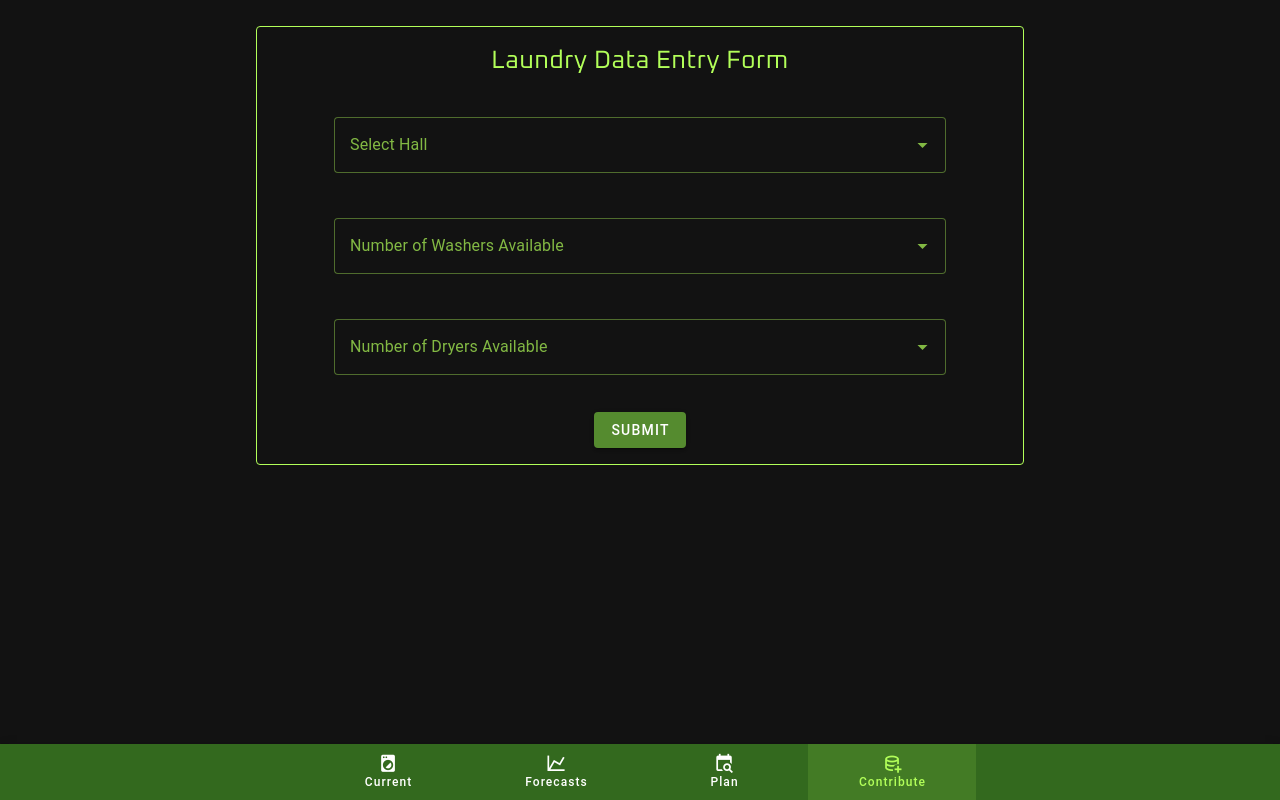
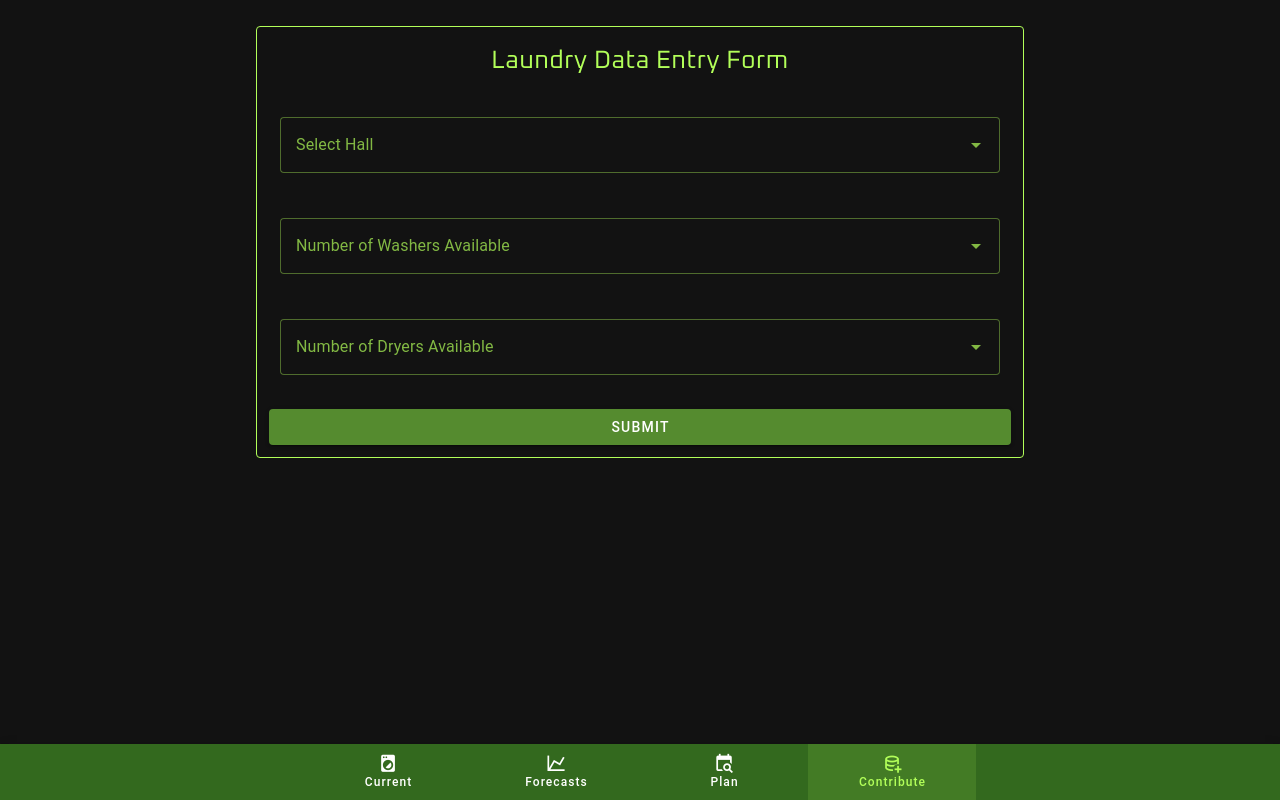
Before and after one commit to Nioron07/Far-Laundry-Frontend, a Vue app: page /contribute in a window 1280 px wide. Built offline with nearby package versions, Linux system fonts and the light colour scheme; a web font is replaced by a local one; what vue3-apexcharts would draw is missing.

Commit message:
contibute style changes

```diff
--- a/src/pages/contribute.vue
+++ b/src/pages/contribute.vue
@@ -8,7 +8,9 @@
       :items="[0, 1, 2, 3, 4, 5, 6, 7, 8, 9, 10, 11, 12, 13]" variant="outlined"></v-select>
     <v-select :rules="rules" v-model="dryerNum" clearable class="form-input" label="Number of Dryers Available"
       :items="[0, 1, 2, 3, 4, 5, 6, 7, 8, 9, 10, 11, 12, 13, 14]" variant="outlined"></v-select>
-    <v-btn color="light-green-darken-3" class="form-button" @click="PostToDatabase">Submit</v-btn>
+      <div class="pa-3">
+        <v-btn color="light-green-darken-3" block @click="PostToDatabase">Submit</v-btn>
+      </div>
   </v-card>
   </div>
   <div class="alert-div">
@@ -79,21 +81,15 @@ function PostToDatabase() {
 
 .form-input {
   margin-top: 3%;
-  width: 80%;
-  justify-self: center;
+  margin-left: 3%;
+  margin-right: 3%;
 }
 
 .form-title {
   font-family: Oxanium, sans-serif;
   font-size: 25px;
-  justify-self: center;
-}
-
-.form-button {
-  margin-top: 2%;
-  margin-bottom: 2%;
-  display: flex;
-  justify-self: center;
+  display: grid;
+  justify-content: center;
 }
 
 .alert-div {
```
Also changed, not shown: 16 other files (tests, documents, lock files or other folders).
